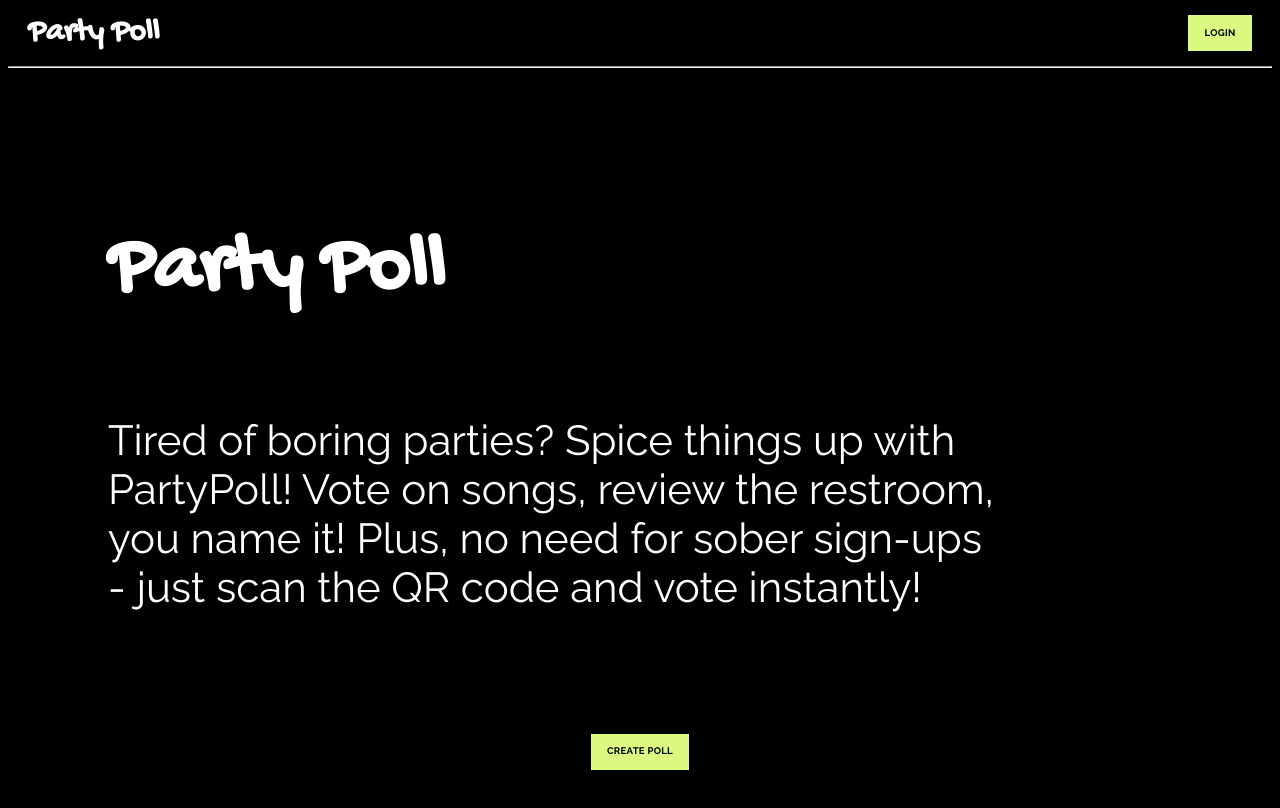
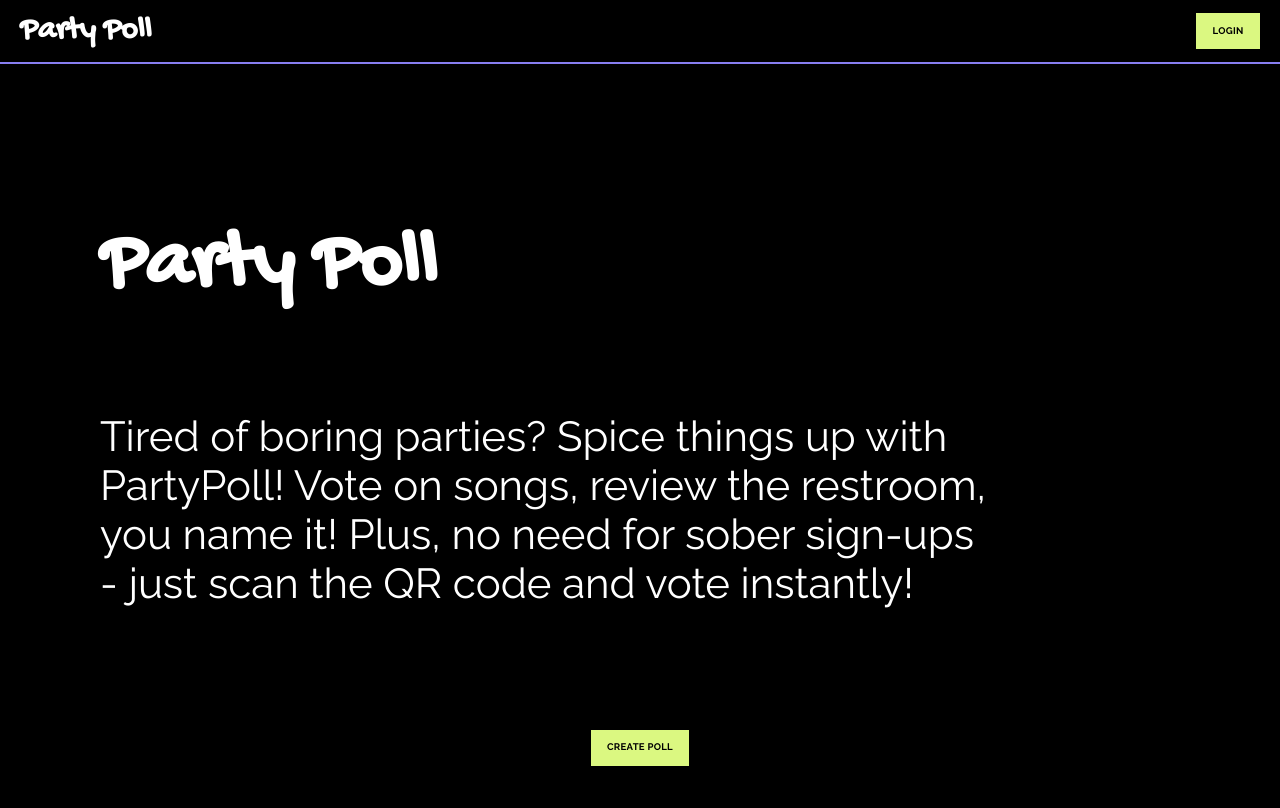
Before and after one commit to DespinaSfa/nextjs-workshop, a React (Create React App) app in the folder frontend/: page / in a window 1280 px wide. Shown: the top 808 px of the page. Built offline with nearby package versions, Linux system fonts and the light colour scheme.

Commit message:
fix header + add default css

```diff
--- a/frontend/src/Components/Header/Header.module.scss
+++ b/frontend/src/Components/Header/Header.module.scss
@@ -5,12 +5,11 @@
     align-items: center;
     padding-left: 20px;
     padding-right: 20px;
-    height: 50px;
+    height: 64px;
+    border-bottom: solid 2px #887EF1;
+    ;
 }
+
 .icon {
     font-family: "Gochi Hand";
 }
-
-hr {
-    color: #887EF1;
-}
--- a/frontend/src/Components/Header/Header.tsx
+++ b/frontend/src/Components/Header/Header.tsx
@@ -13,7 +13,6 @@ class Header extends React.Component {
             }
             <MainButton text='Login' link='/login'/>
           </div>
-          <hr/>
         </>
       );
     }
--- a/frontend/src/index.css
+++ b/frontend/src/index.css
@@ -1,3 +1,100 @@
+html,
+body,
+div,
+span,
+applet,
+object,
+iframe,
+blockquote,
+pre,
+a,
+abbr,
+acronym,
+address,
+big,
+cite,
+code,
+del,
+dfn,
+em,
+img,
+ins,
+kbd,
+q,
+s,
+samp,
+small,
+strike,
+strong,
+sub,
+sup,
+tt,
+var,
+b,
+u,
+i,
+center,
+dl,
+dt,
+dd,
+ol,
+ul,
+li,
+fieldset,
+form,
+label,
+legend,
+table,
+caption,
+tbody,
+tfoot,
+thead,
+tr,
+th,
+td,
+article,
+aside,
+canvas,
+details,
+embed,
+figure,
+figcaption,
+footer,
+header,
+hgroup,
+menu,
+nav,
+output,
+ruby,
+section,
+summary,
+time,
+mark,
+audio,
+video {
+    margin: 0;
+    padding: 0;
+    border: 0;
+    font-size: 100%;
+    font: inherit;
+    vertical-align: baseline;
+}
+
+input,
+textarea,
+select {
+    font: inherit;
+}
+
+* {
+    -webkit-box-sizing: border-box;
+    -moz-box-sizing: border-box;
+    box-sizing: border-box;
+    -webkit-font-smoothing: antialiased;
+    -moz-osx-font-smoothing: grayscale;
+    text-rendering: optimizeLegibility;
+}
+
 body {
     background-color: #000;
     color: #fff;
```
